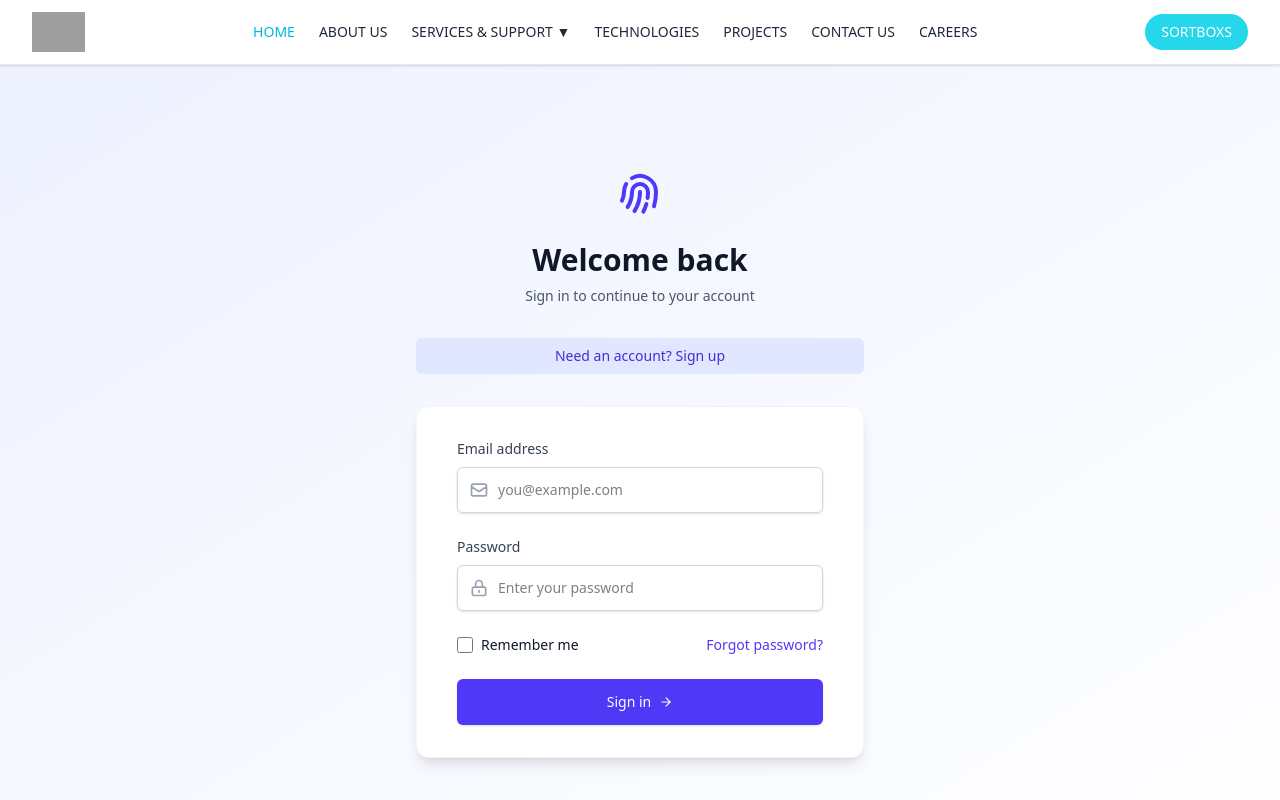
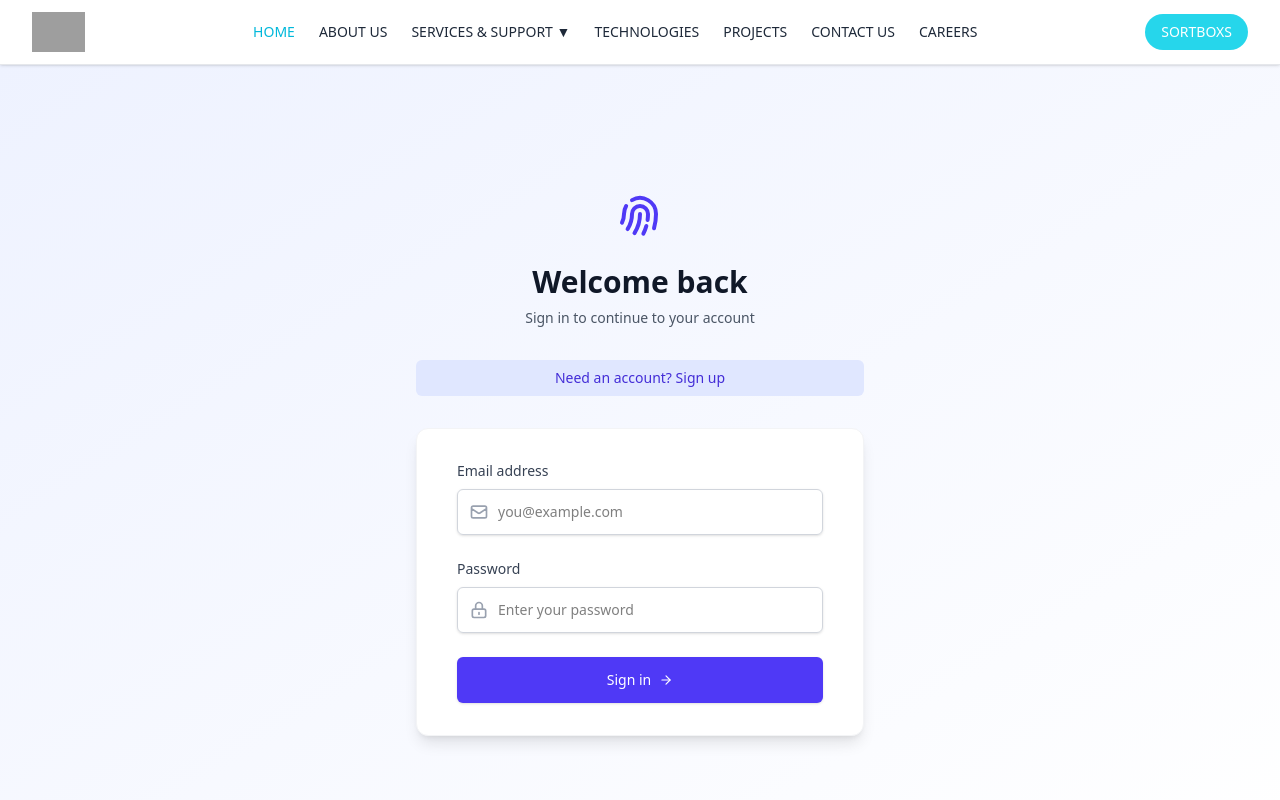
Before and after one commit to Himanshu-coder007/Qloron-Home-page, a React (Vite) app: page /auth in a window 1280 px wide. Shown: the top 800 px of the page. Built offline with nearby package versions, Linux system fonts and the light colour scheme; grey boxes are pictures that could not be loaded.

Commit message:
some minor changes done

```diff
--- a/src/components/auth/Login.jsx
+++ b/src/components/auth/Login.jsx
@@ -19,19 +19,15 @@
   const [isLogin, setIsLogin] = useState(true);
   const [error, setError] = useState(null);
   const [loading, setLoading] = useState(false);
-  const [rememberMe, setRememberMe] = useState(false);
   const navigate = useNavigate();
 
   // Check for saved user data on component mount
   useEffect(() => {
     const savedUser = localStorage.getItem('user');
     if (savedUser) {
-      const { email, username, rememberMe } = JSON.parse(savedUser);
-      if (rememberMe) {
+      const { email, username } = JSON.parse(savedUser);
       setEmail(email);
       setUsername(username || '');
-        setRememberMe(true);
-      }
     }
   }, []);
 
@@ -46,16 +42,11 @@
         const userCredential = await signInWithEmailAndPassword(auth, email, password);
         const user = userCredential.user;
 
-        // Save to local storage if "remember me" is checked
-        if (rememberMe) {
+        // Always save to local storage
         localStorage.setItem('user', JSON.stringify({
           email: user.email,
-            username: user.displayName || username || '',
-            rememberMe: true
+          username: user.displayName || username || ''
         }));
-        } else {
-          localStorage.removeItem('user');
-        }
 
         // Navigate to careers page after successful login
         navigate('/careers');
@@ -76,14 +67,11 @@
           createdAt: new Date()
         });
 
-        // Save to local storage if "remember me" is checked
-        if (rememberMe) {
+        // Always save to local storage
         localStorage.setItem('user', JSON.stringify({
           email: user.email,
-            username: username,
-            rememberMe: true
+          username: username
         }));
-        }
 
         // Navigate to careers page after successful signup
         navigate('/careers');
@@ -243,30 +231,6 @@
               </div>
             </div>
 
-            {isLogin && (
-              <div className="flex items-center justify-between">
-                <div className="flex items-center">
-                  <input
-                    id="remember-me"
-                    name="remember-me"
-                    type="checkbox"
-                    checked={rememberMe}
-                    onChange={(e) => setRememberMe(e.target.checked)}
-                    className="h-4 w-4 text-indigo-600 focus:ring-indigo-500 border-gray-300 rounded"
-                  />
-                  <label htmlFor="remember-me" className="ml-2 block text-sm text-gray-900">
-                    Remember me
-                  </label>
-                </div>
-
-                <div className="text-sm">
-                  <a href="#" className="font-medium text-indigo-600 hover:text-indigo-500">
-                    Forgot password?
-                  </a>
-                </div>
-              </div>
-            )}
-
             <div>
               <button
                 type="submit"
```
Lines whose indentation alone changed are shown as unchanged.
